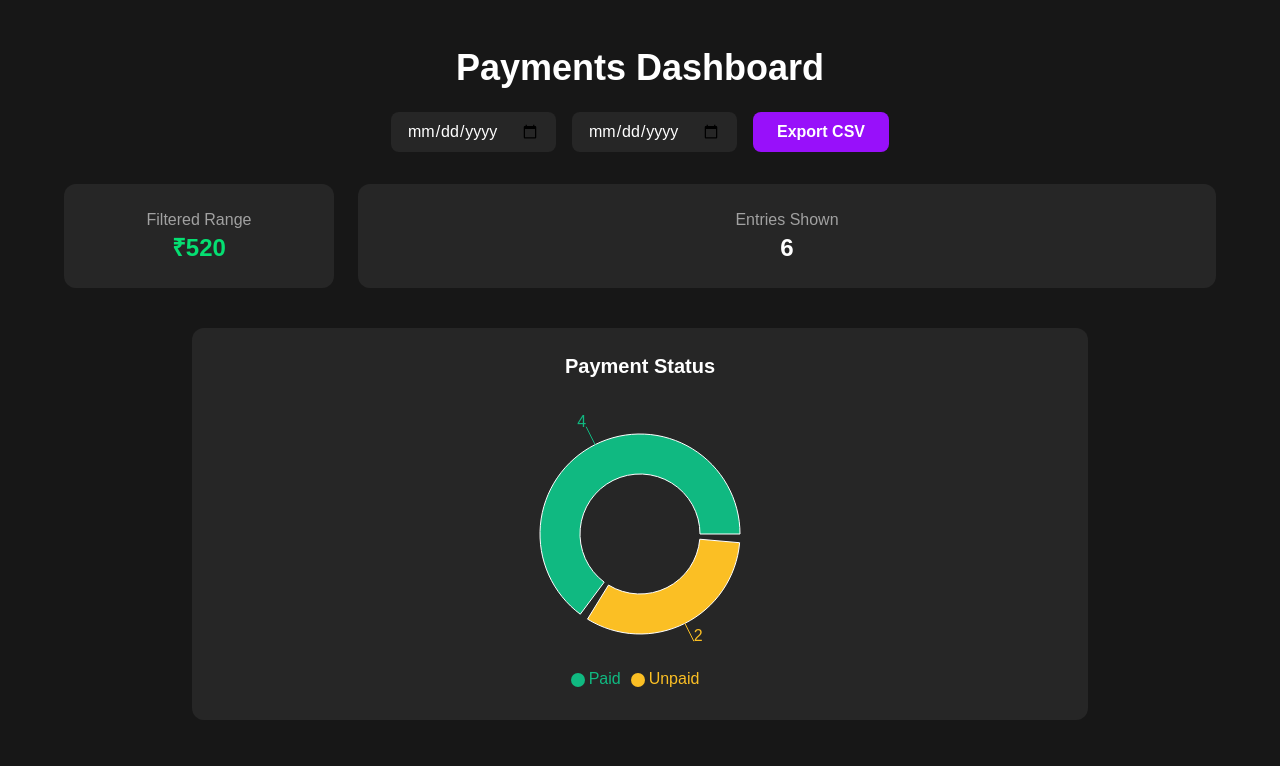
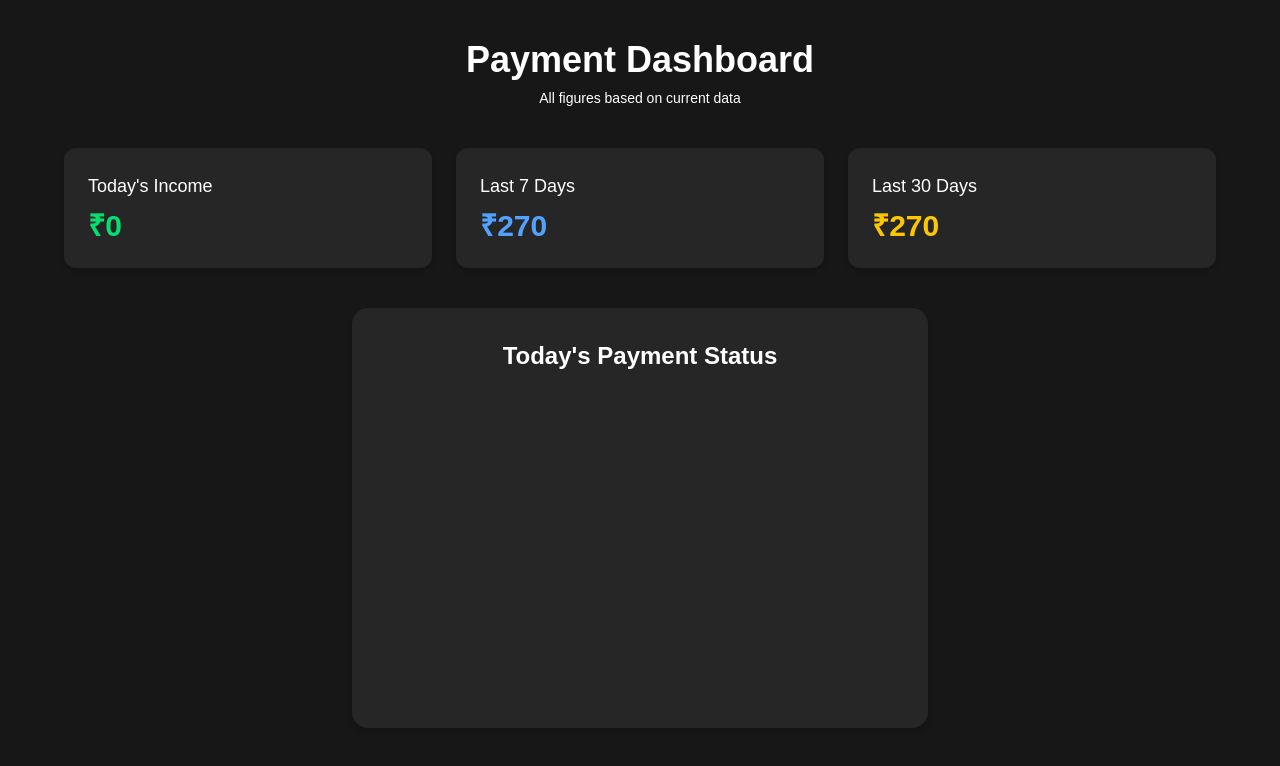
Before and after one commit to 1amSuraj/SmartPark, a Next.js app in the folder frontend/: page /payment in a window 1280 px wide. Shown: the top 766 px of the page. Built offline with nearby package versions, Linux system fonts and the light colour scheme.

Commit message:
payment page updated

```diff
--- a/frontend/src/app/payment/page.tsx
+++ b/frontend/src/app/payment/page.tsx
@@ -1,142 +1,145 @@
 "use client";
 
-import React, { useEffect, useState } from "react";
-import {
-  PieChart,
-  Pie,
-  Cell,
-  Legend,
-  Tooltip,
-  ResponsiveContainer,
-} from "recharts";
-import { saveAs } from "file-saver";
+import { useEffect, useState } from "react";
+import { PieChart, Pie, Cell, Tooltip, ResponsiveContainer } from "recharts";
 
-// Mock data (replace with API)
-const fetchPaymentData = async () => {
+const COLORS = ["#22c55e", "#ef4444"];
+
+const fetchParkingData = async () => {
   return [
-    { amount: 80, status: "paid", date: "2025-05-05T08:00:00Z" },
-    { amount: 120, status: "unpaid", date: "2025-05-05T09:30:00Z" },
-    { amount: 200, status: "paid", date: "2025-05-04T11:15:00Z" },
-    { amount: 90, status: "paid", date: "2025-04-30T14:20:00Z" },
-    { amount: 70, status: "unpaid", date: "2025-04-28T10:00:00Z" },
-    { amount: 150, status: "paid", date: "2025-04-20T16:45:00Z" },
+    {
+      vehicleNo: "DL3CAF1234",
+      vehicleType: "Car",
+      phone: "9876543210",
+      parkingDuration: 2,
+      extraDuration: 1,
+      entryTime: "2025-05-05T09:30:00Z",
+      paymentStatus: "paid",
+      totalAmount: 150,
+    },
+    {
+      vehicleNo: "MH12DE4567",
+      vehicleType: "Bike",
+      phone: "9123456789",
+      parkingDuration: 4,
+      extraDuration: 0,
+      entryTime: "2025-05-05T08:00:00Z",
+      paymentStatus: "pending",
+      totalAmount: 80,
+    },
+    {
+      vehicleNo: "KA05XY7890",
+      vehicleType: "Car",
+      phone: "9898989898",
+      parkingDuration: 1,
+      extraDuration: 1,
+      entryTime: "2025-04-30T10:00:00Z",
+      paymentStatus: "paid",
+      totalAmount: 120,
+    },
   ];
 };
 
-const COLORS = ["#10B981", "#FBBF24"]; // Paid / Unpaid
+const isToday = (dateStr: string) => {
+  const today = new Date();
+  const date = new Date(dateStr);
+  return (
+    today.getFullYear() === date.getFullYear() &&
+    today.getMonth() === date.getMonth() &&
+    today.getDate() === date.getDate()
+  );
+};
 
-const PaymentsDashboard = () => {
-  const [data, setData] = useState<any[]>([]);
-  const [fromDate, setFromDate] = useState("");
-  const [toDate, setToDate] = useState("");
+const Payment = () => {
+  const [entries, setEntries] = useState([]);
 
   useEffect(() => {
     const load = async () => {
-      const result = await fetchPaymentData();
-      setData(result);
+      const data = await fetchParkingData();
+      setEntries(data);
     };
     load();
   }, []);
 
-  const filteredData = data.filter((d) => {
-    const date = new Date(d.date);
-    return (
-      (!fromDate || date >= new Date(fromDate)) &&
-      (!toDate || date <= new Date(toDate))
-    );
-  });
+  const paidToday = entries.filter(
+    (e) => isToday(e.entryTime) && e.paymentStatus === "paid"
+  );
+  const unpaidToday = entries.filter(
+    (e) => isToday(e.entryTime) && e.paymentStatus === "pending"
+  );
+  const allPaid = entries.filter((e) => e.paymentStatus === "paid");
 
-  const getIncome = (items: any[]) =>
-    items
-      .filter((d) => d.status === "paid")
-      .reduce((sum, d) => sum + d.amount, 0);
+  const todayIncome = paidToday.reduce((sum, e) => sum + e.totalAmount, 0);
+  const weekIncome = allPaid.reduce((sum, e) => {
+    const d = new Date(e.entryTime);
+    const now = new Date();
+    const diff = (now.getTime() - d.getTime()) / (1000 * 60 * 60 * 24);
+    return diff <= 7 ? sum + e.totalAmount : sum;
+  }, 0);
+  const monthIncome = allPaid.reduce((sum, e) => {
+    const d = new Date(e.entryTime);
+    const now = new Date();
+    const diff = (now.getTime() - d.getTime()) / (1000 * 60 * 60 * 24);
+    return diff <= 30 ? sum + e.totalAmount : sum;
+  }, 0);
 
-  const pieData = [
-    {
-      name: "Paid",
-      value: filteredData.filter((d) => d.status === "paid").length,
-    },
-    {
-      name: "Unpaid",
-      value: filteredData.filter((d) => d.status === "unpaid").length,
-    },
+  const chartData = [
+    { name: "Paid", value: paidToday.length },
+    { name: "Unpaid", value: unpaidToday.length },
   ];
 
-  const handleExportCSV = () => {
-    const rows = [
-      ["Date", "Amount", "Status"],
-      ...filteredData.map((d) => [d.date, `₹${d.amount}`, d.status]),
-    ];
-    const csv = rows.map((r) => r.join(",")).join("\n");
-    const blob = new Blob([csv], { type: "text/csv;charset=utf-8;" });
-    saveAs(blob, "payment_report.csv");
-  };
+  return (
+    <main className="min-h-screen bg-neutral-900 text-white px-4 py-10 flex flex-col items-center">
+      <h1 className="text-4xl font-bold mb-2 text-white">Payment Dashboard</h1>
+      <p className="text-sm mb-10 text-white">
+        All figures based on current data
+      </p>
 
-  return (
-    <main className="min-h-screen bg-neutral-900 text-white px-6 py-12">
-      <h1 className="text-4xl font-bold mb-6 text-center">
-        Payments Dashboard
-      </h1>
+      {/* Cards Section */}
+      <div className="grid grid-cols-1 md:grid-cols-3 gap-6 mb-10 w-full max-w-6xl">
+        <div className="bg-neutral-800 rounded-xl p-6 shadow-md">
+          <h3 className="text-lg text-white mb-2">Today's Income</h3>
+          <p className="text-3xl font-bold text-green-400">₹{todayIncome}</p>
+        </div>
 
-      {/* Filters */}
-      <div className="flex flex-col md:flex-row items-center justify-center gap-4 mb-8">
-        <input
-          type="date"
-          value={fromDate}
-          onChange={(e) => setFromDate(e.target.value)}
-          className="bg-neutral-800 text-white px-4 py-2 rounded-lg outline-none"
-        />
-        <input
-          type="date"
-          value={toDate}
-          onChange={(e) => setToDate(e.target.value)}
-          className="bg-neutral-800 text-white px-4 py-2 rounded-lg outline-none"
-        />
-        <button
-          onClick={handleExportCSV}
-          className="bg-purple-600 hover:bg-purple-700 px-6 py-2 rounded-lg font-semibold"
-        >
-          Export CSV
-        </button>
-      </div>
+        <div className="bg-neutral-800 rounded-xl p-6 shadow-md">
+          <h3 className="text-lg text-white mb-2">Last 7 Days</h3>
+          <p className="text-3xl font-bold text-blue-400">₹{weekIncome}</p>
+        </div>
 
-      {/* Income Summary */}
-      <div className="grid grid-cols-1 md:grid-cols-2 lg:grid-cols-4 gap-6 max-w-6xl mx-auto mb-10">
-        <div className="bg-neutral-800 p-6 rounded-xl text-center">
-          <p className="text-neutral-400">Filtered Range</p>
-          <h2 className="text-2xl font-bold text-green-400">
-            ₹{getIncome(filteredData)}
-          </h2>
-        </div>
-        <div className="bg-neutral-800 p-6 rounded-xl text-center col-span-3">
-          <p className="text-neutral-400">Entries Shown</p>
-          <h2 className="text-2xl font-bold">{filteredData.length}</h2>
+        <div className="bg-neutral-800 rounded-xl p-6 shadow-md">
+          <h3 className="text-lg text-white mb-2">Last 30 Days</h3>
+          <p className="text-3xl font-bold text-yellow-400">₹{monthIncome}</p>
         </div>
       </div>
 
       {/* Pie Chart */}
-      <div className="bg-neutral-800 max-w-4xl mx-auto p-6 rounded-xl">
-        <h2 className="text-xl font-semibold mb-4 text-center">
-          Payment Status
+      <div className="w-full max-w-xl bg-neutral-800 p-8 rounded-2xl shadow-md">
+        <h2 className="text-2xl font-semibold mb-6 text-white text-center">
+          Today's Payment Status
         </h2>
         <ResponsiveContainer width="100%" height={300}>
           <PieChart>
             <Pie
-              data={pieData}
+              data={chartData}
               cx="50%"
               cy="50%"
-              innerRadius={60}
+              labelLine={false}
               outerRadius={100}
-              paddingAngle={5}
+              fill="#8884d8"
               dataKey="value"
-              label
+              label={({ name, percent }) =>
+                `${name}: ${(percent * 100).toFixed(0)}%`
+              }
             >
-              {pieData.map((entry, index) => (
-                <Cell key={`cell-${index}`} fill={COLORS[index]} />
+              {chartData.map((_, index) => (
+                <Cell
+                  key={`cell-${index}`}
+                  fill={COLORS[index % COLORS.length]}
+                />
               ))}
             </Pie>
             <Tooltip />
-            <Legend verticalAlign="bottom" />
           </PieChart>
         </ResponsiveContainer>
       </div>
@@ -144,4 +147,4 @@ const PaymentsDashboard = () => {
   );
 };
 
-export default PaymentsDashboard;
+export default Payment;
```
